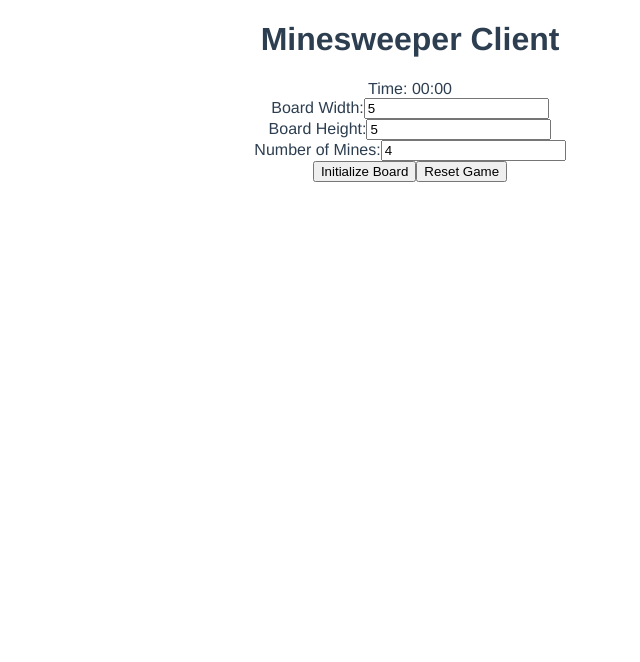
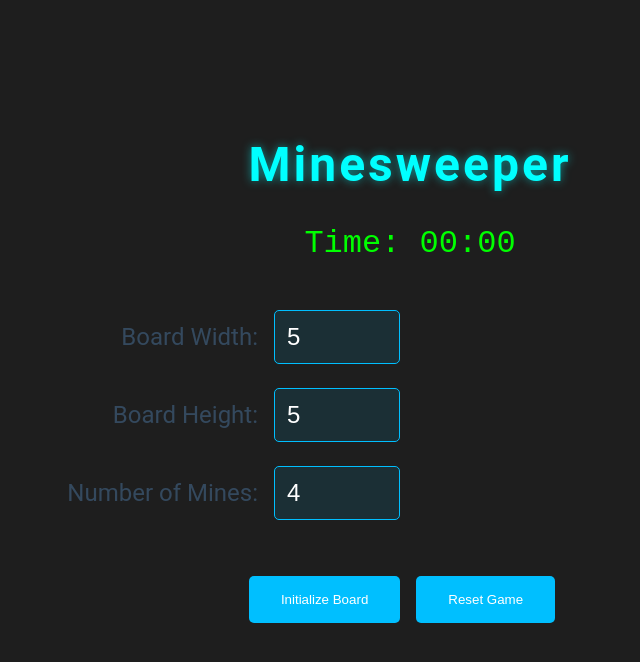
Before and after one commit to AlexanderLiteplo/mine_sweeper, a Vue app in the folder frontend/: page / in a window 1280 px wide. Shown: the top 662 px of the page, without its empty margins (230-870 px from the left). Built offline with nearby package versions, Linux system fonts and the light colour scheme.

Commit message:
added styling

```diff
--- a/frontend/src/App.vue
+++ b/frontend/src/App.vue
@@ -1,21 +1,25 @@
 <template>
   <div id="app">
-    <h1>Minesweeper Client</h1>
-    <div>Time: {{ formatTimer(elapsedTime) }}</div>
-    <div>
+    <h1>Minesweeper</h1>
+    <div class="timer">Time: {{ formatTimer(elapsedTime) }}</div>
+    <div class="controls">
+      <div class="control-item">
         <label for="boardWidth">Board Width:</label>
         <input type="number" v-model="boardWidth" id="boardWidth" />
       </div>
-    <div>
+      <div class="control-item">
         <label for="boardHeight">Board Height:</label>
         <input type="number" v-model="boardHeight" id="boardHeight" />
       </div>
-    <div>
+      <div class="control-item">
         <label for="numMines">Number of Mines:</label>
         <input type="number" v-model="numMines" id="numMines" />
       </div>
+    </div>
+  <div>
     <button @click="initializeBoard">Initialize Board</button>
     <button @click="resetGame">Reset Game</button>
+  </div>
     <div class="board" v-if="board">
       <div v-for="(row, rowIndex) in board" :key="rowIndex" class="row">
         <CellComponent
@@ -31,6 +35,132 @@
     </div>
   </div>
 </template>
+
+
+<style>
+:root {
+  --primary-color: #3498db;
+  --secondary-color: #2c3e50;
+  --accent-color: #e74c3c;
+  --background-color: #f0f3f5;
+  --text-color: #34495e;
+}
+
+body {
+  background-color: #1E1E1E;
+  color: #FFFFFF;
+  font-family: 'Rajdhani', sans-serif;
+}
+
+#app {
+  font-family: 'Roboto', Arial, sans-serif;
+  -webkit-font-smoothing: antialiased;
+  -moz-osx-font-smoothing: grayscale;
+  text-align: center;
+  color: var(--text-color);
+  max-width: 800px;
+  margin: 0 auto;
+  padding: 3rem;
+}
+
+h1 {
+  color: #00FFFF;
+  font-size: 3rem;
+  text-shadow: 0 0 10px rgba(0, 255, 255, 0.5);
+  letter-spacing: 3px;
+}
+
+.timer {
+  font-family: 'Digital-7', monospace;
+  font-size: 2rem;
+  color: #00FF00;
+  margin-bottom: 3rem;
+}
+
+input[type="number"] {
+  background-color: rgba(0, 191, 255, 0.1);
+  border: 1px solid #00BFFF;
+  color: #FFFFFF;
+  padding: 0.5rem;
+  border-radius: 5px;
+}
+
+.controls {
+  display: flex;
+  flex-direction: column;
+  align-items: flex-start;
+  margin-bottom: 2rem; /* Space before the buttons */
+}
+
+.control-item {
+  display: flex;
+  align-items: center;
+  margin-bottom: 1.5rem; /* Space between each control item */
+  width: 100%;
+}
+
+.control-item label {
+  font-size: 1.5rem; /* Larger label text */
+  width: 200px; /* Fixed width for labels to align inputs */
+  text-align: right;
+  margin-right: 1rem;
+}
+
+input[type="number"] {
+  font-size: 1.5rem; /* Larger input text */
+  padding: 0.75rem;
+  width: 100px; /* Fixed width for inputs */
+}
+
+button {
+  background-color: #00BFFF;
+  color: #FFFFFF;
+  border: none;
+  padding: 1rem 2rem;
+  margin-right: 1rem;
+  border-radius: 5px;
+  cursor: pointer;
+  transition: all 0.3s ease;
+}
+
+button:hover {
+  background-color: #2980b9;
+}
+
+.board {
+  display: flex;
+  flex-direction: column;
+  align-items: center;
+  margin-top: 3rem;
+  background-color: rgba(255, 255, 255, 0.05);
+  padding: 1rem;
+  border-radius: 10px;
+  box-shadow: 0 0 20px rgba(0, 191, 255, 0.3);
+}
+
+.row {
+  display: flex;
+}
+
+/* Add this if you want to style the CellComponent */
+.cell {
+  width: 40px;
+  height: 40px;
+  background: linear-gradient(145deg, #2a2a2a, #232323);
+  border: 1px solid #333;
+  display: flex;
+  align-items: center;
+  justify-content: center;
+  font-weight: bold;
+  cursor: pointer;
+  transition: all 0.2s ease;
+}
+
+.cell:hover {
+  transform: scale(1.05);
+  box-shadow: 0 0 10px rgba(0, 191, 255, 0.5);
+}
+</style>
 
 <script lang="ts">
 import { defineComponent } from "vue";
@@ -307,36 +437,3 @@ export default defineComponent({
   },
 });
 </script>
-
-<style>
-#app {
-  font-family: Avenir, Helvetica, Arial, sans-serif;
-  -webkit-font-smoothing: antialiased;
-  -moz-osx-font-smoothing: grayscale;
-  text-align: center;
-  color: #2c3e50;
-}
-
-.board {
-  display: flex;
-  flex-direction: column;
-  align-items: center;
-}
-
-.row {
-  display: flex;
-}
-
-nav {
-  padding: 30px;
-}
-
-nav a {
-  font-weight: bold;
-  color: #2c3e50;
-}
-
-nav a.router-link-exact-active {
-  color: #42b983;
-}
-</style>
```
Lines whose indentation alone changed are shown as unchanged.
